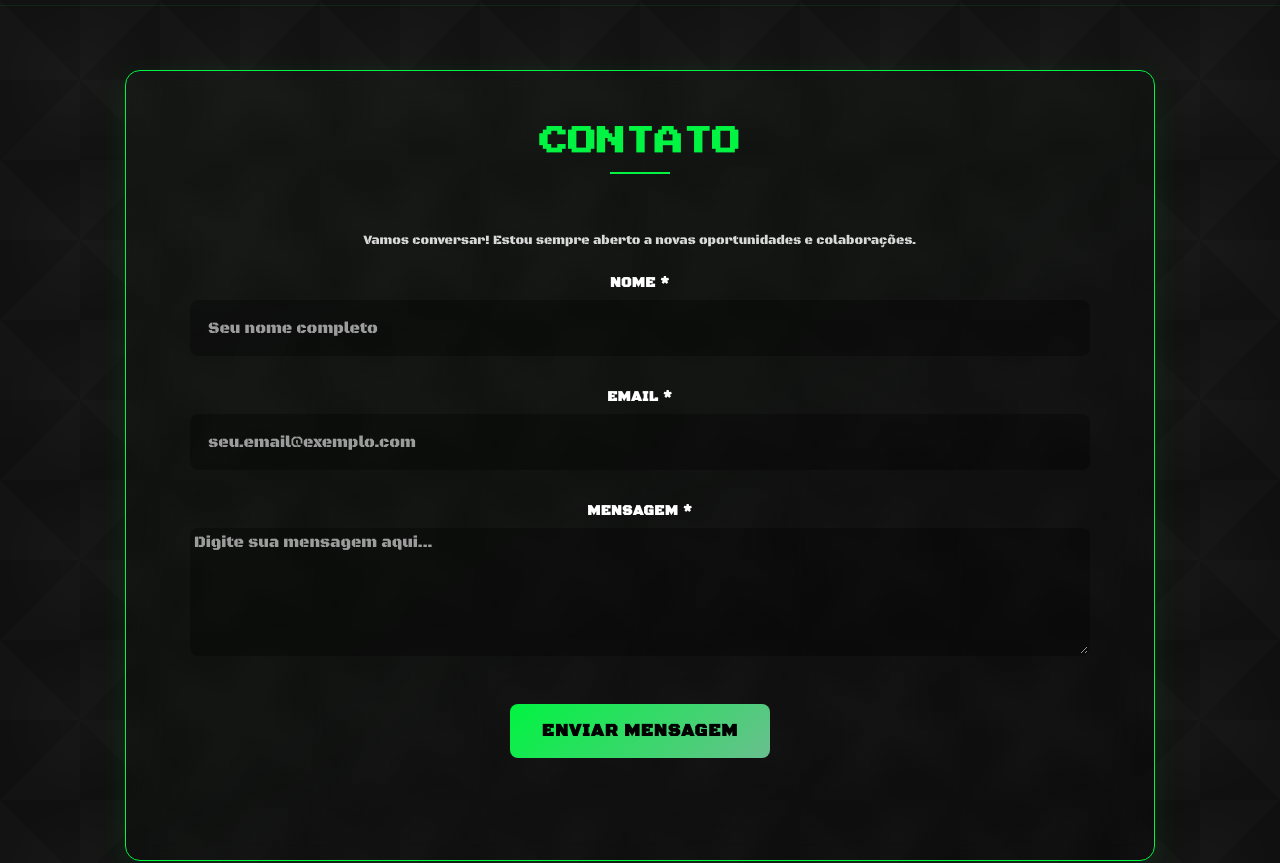
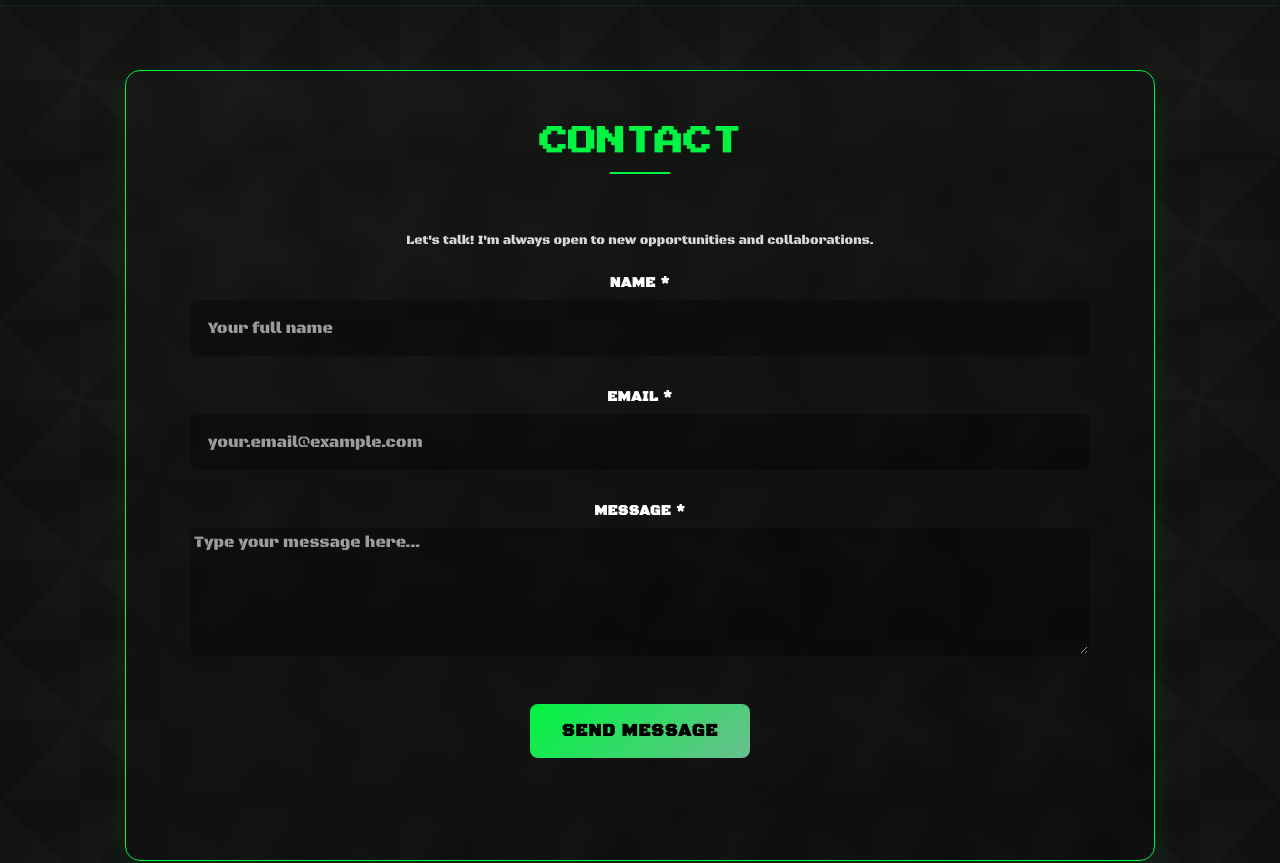
Before and after one commit to ldickmann/ldickmann.github.io, a React (Vite) app: page /home in a window 1280 px wide. Shown: the part 3840-4703 px from the top of the page. Built offline with nearby package versions, Linux system fonts and the light colour scheme.

Commit message:
feat: adicionar suporte a traduções no formulário de contato e configurar partículas

```diff
--- a/src/components/FormsContact/index.jsx
+++ b/src/components/FormsContact/index.jsx
@@ -1,6 +1,7 @@
-import { useState } from "react";
+import { useState, useCallback, memo } from "react";
 import styled from "styled-components";
 import PropTypes from "prop-types";
+import { useTranslation } from "react-i18next";
 import DividerComponent from "../DividerComponent";
 
 const FormContainer = styled.div`
@@ -238,7 +239,8 @@ const DividerContainer = styled.div`
   margin-bottom: 2rem;
 `;
 
-const ContactForm = ({ onSubmit }) => {
+const ContactForm = memo(({ onSubmit }) => {
+  const { t } = useTranslation();
   const [formData, setFormData] = useState({
     name: "",
     email: "",
@@ -249,30 +251,30 @@ const ContactForm = ({ onSubmit }) => {
   const [isSubmitting, setIsSubmitting] = useState(false);
   const [showSuccess, setShowSuccess] = useState(false);
 
-  const validateForm = () => {
+  const validateForm = useCallback(() => {
     const newErrors = {};
 
     if (!formData.name.trim()) {
-      newErrors.name = "Nome é obrigatório";
+      newErrors.name = t("name_required");
     }
 
     if (!formData.email.trim()) {
-      newErrors.email = "Email é obrigatório";
+      newErrors.email = t("email_required");
     } else if (!/\S+@\S+\.\S+/.test(formData.email)) {
-      newErrors.email = "Email inválido";
+      newErrors.email = t("email_invalid");
     }
 
     if (!formData.message.trim()) {
-      newErrors.message = "Mensagem é obrigatória";
+      newErrors.message = t("message_required");
     } else if (formData.message.trim().length < 10) {
-      newErrors.message = "Mensagem deve ter pelo menos 10 caracteres";
+      newErrors.message = t("message_min_length");
     }
 
     setErrors(newErrors);
     return Object.keys(newErrors).length === 0;
-  };
+  }, [formData, t]);
 
-  const handleInputChange = (e) => {
+  const handleInputChange = useCallback((e) => {
     const { name, value } = e.target;
     setFormData((prev) => ({
       ...prev,
@@ -286,9 +288,9 @@ const ContactForm = ({ onSubmit }) => {
         [name]: "",
       }));
     }
-  };
+  }, [errors]);
 
-  const handleSubmit = async (e) => {
+  const handleSubmit = useCallback(async (e) => {
     e.preventDefault();
 
     if (!validateForm()) {
@@ -320,11 +322,11 @@ const ContactForm = ({ onSubmit }) => {
     } finally {
       setIsSubmitting(false);
     }
-  };
+  }, [formData, onSubmit, validateForm]);
 
   return (
     <FormContainer>
-      <FormTitle>Contato</FormTitle>
+      <FormTitle>{t("contact")}</FormTitle>
       <DividerContainer>
         <DividerComponent
           orientation="horizontal"
@@ -334,47 +336,46 @@ const ContactForm = ({ onSubmit }) => {
         />
       </DividerContainer>
       <FormSubtitle>
-        Vamos conversar! Estou sempre aberto a novas oportunidades e
-        colaborações.
+        {t("contact_subtitle")}
       </FormSubtitle>
 
       <form onSubmit={handleSubmit}>
         <FormGroup>
-          <Label htmlFor="name">Nome *</Label>
+          <Label htmlFor="name">{t("name_label")} *</Label>
           <InputBase
             type="text"
             id="name"
             name="name"
             value={formData.name}
             onChange={handleInputChange}
-            placeholder="Seu nome completo"
+            placeholder={t("name_placeholder")}
             $hasError={!!errors.name}
           />
           <ErrorMessage $show={!!errors.name}>{errors.name}</ErrorMessage>
         </FormGroup>
 
         <FormGroup>
-          <Label htmlFor="email">Email *</Label>
+          <Label htmlFor="email">{t("email_label")} *</Label>
           <InputBase
             type="email"
             id="email"
             name="email"
             value={formData.email}
             onChange={handleInputChange}
-            placeholder="seu.email@exemplo.com"
+            placeholder={t("email_placeholder")}
             $hasError={!!errors.email}
           />
           <ErrorMessage $show={!!errors.email}>{errors.email}</ErrorMessage>
         </FormGroup>
 
         <FormGroup>
-          <Label htmlFor="message">Mensagem *</Label>
+          <Label htmlFor="message">{t("message_label")} *</Label>
           <TextArea
             id="message"
             name="message"
             value={formData.message}
             onChange={handleInputChange}
-            placeholder="Digite sua mensagem aqui..."
+            placeholder={t("message_placeholder")}
             $hasError={!!errors.message}
           />
           <ErrorMessage $show={!!errors.message}>{errors.message}</ErrorMessage>
@@ -383,16 +384,18 @@ const ContactForm = ({ onSubmit }) => {
         <SubmitButton
           type="submit"
           disabled={isSubmitting}>
-          {isSubmitting ? "Enviando..." : "Enviar Mensagem"}
+          {isSubmitting ? t("sending") : t("send_message")}
         </SubmitButton>
       </form>
 
       <SuccessMessage $show={showSuccess}>
-        ✅ Mensagem enviada com sucesso! Entrarei em contato em breve.
+        {t("success_message")}
       </SuccessMessage>
     </FormContainer>
   );
-};
+});
+
+ContactForm.displayName = "ContactForm";
 
 ContactForm.propTypes = {
   onSubmit: PropTypes.func,
--- a/src/components/Particles/particles.json
+++ b/src/components/Particles/particles.js
@@ -1,4 +1,4 @@
-{
+export default {
   "autoPlay": true,
   "background": {
     "color": {
@@ -601,4 +601,4 @@
       "value": true
     }
   }
-}
+};
--- a/src/components/Particles/particlesComponent.jsx
+++ b/src/components/Particles/particlesComponent.jsx
@@ -1,7 +1,7 @@
 import Particles, { initParticlesEngine } from "@tsparticles/react";
 import { useEffect, useState } from "react";
 import { loadSlim } from "@tsparticles/slim";
-import particlesConfig from "./particles.json";
+import particlesConfig from "./particles.js";
 import styled from "styled-components";
 import TitleLetter from "../TitleLetter";
 
--- a/src/locales/en.js
+++ b/src/locales/en.js
@@ -31,4 +31,24 @@ export default {
   django_sge_title: "Django SGE - Django",
   django_sge_description:
     "Complete Inventory Management System with Django, including control of products, categories, and suppliers.",
+
+  // Contact form translations
+  contact: "Contact",
+  contact_subtitle: "Let's talk! I'm always open to new opportunities and collaborations.",
+  name_label: "Name",
+  email_label: "Email",
+  message_label: "Message",
+  name_placeholder: "Your full name",
+  email_placeholder: "your.email@example.com",
+  message_placeholder: "Type your message here...",
+  send_message: "Send Message",
+  sending: "Sending...",
+  success_message: "✅ Message sent successfully! I'll get back to you soon.",
+
+  // Form validations
+  name_required: "Name is required",
+  email_required: "Email is required",
+  email_invalid: "Invalid email",
+  message_required: "Message is required",
+  message_min_length: "Message must be at least 10 characters long",
 };
--- a/src/locales/pt.js
+++ b/src/locales/pt.js
@@ -31,4 +31,24 @@ export default {
   django_sge_title: "Django SGE - Django",
   django_sge_description:
     "Sistema de Gerenciamento de Estoque completo com Django, incluindo controle de produtos, categorias e fornecedores.",
+
+  // Traduções do formulário de contato
+  contact: "Contato",
+  contact_subtitle: "Vamos conversar! Estou sempre aberto a novas oportunidades e colaborações.",
+  name_label: "Nome",
+  email_label: "Email",
+  message_label: "Mensagem",
+  name_placeholder: "Seu nome completo",
+  email_placeholder: "seu.email@exemplo.com",
+  message_placeholder: "Digite sua mensagem aqui...",
+  send_message: "Enviar Mensagem",
+  sending: "Enviando...",
+  success_message: "✅ Mensagem enviada com sucesso! Entrarei em contato em breve.",
+
+  // Validações do formulário
+  name_required: "Nome é obrigatório",
+  email_required: "Email é obrigatório",
+  email_invalid: "Email inválido",
+  message_required: "Mensagem é obrigatória",
+  message_min_length: "Mensagem deve ter pelo menos 10 caracteres",
 };
```
